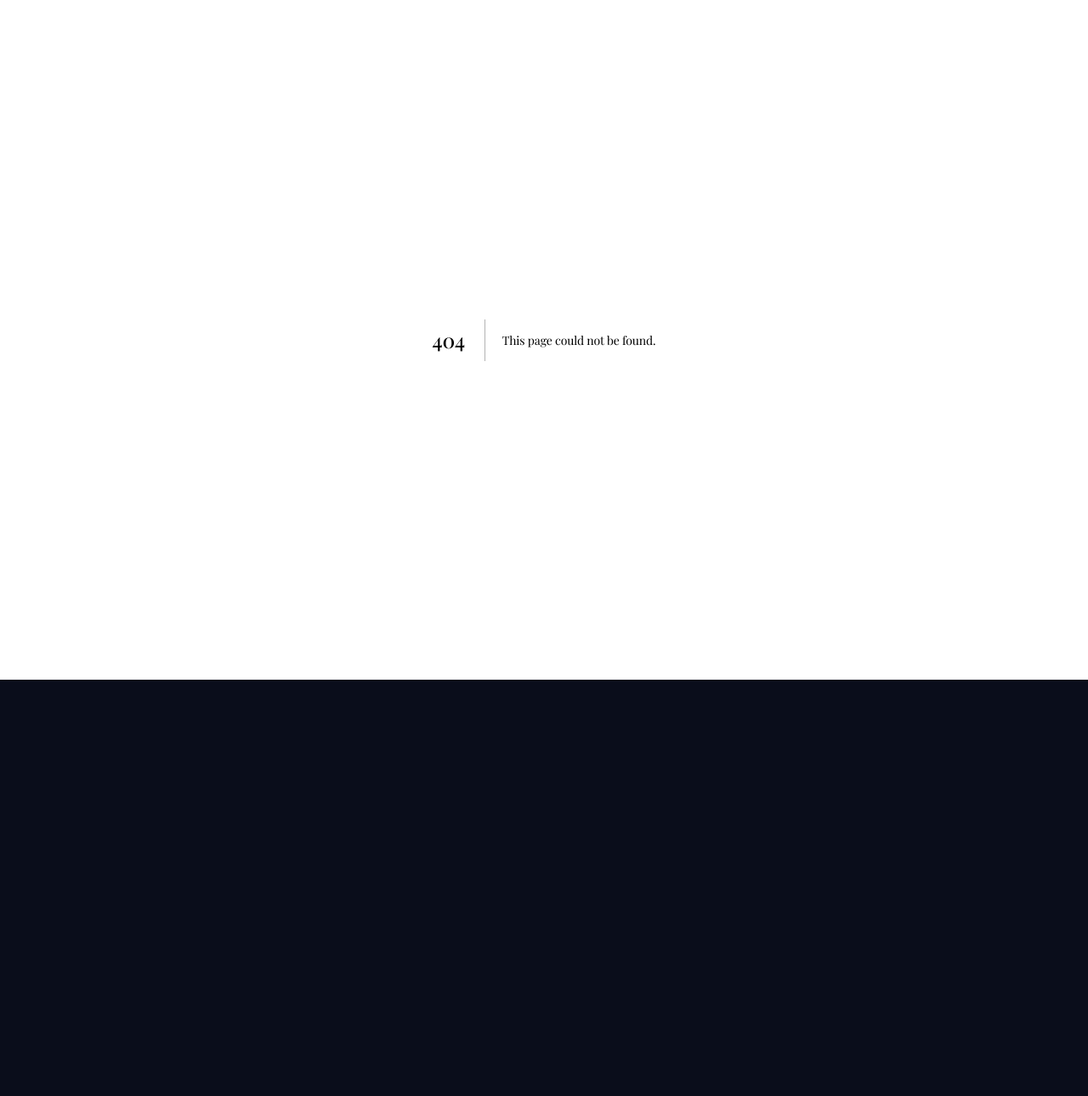
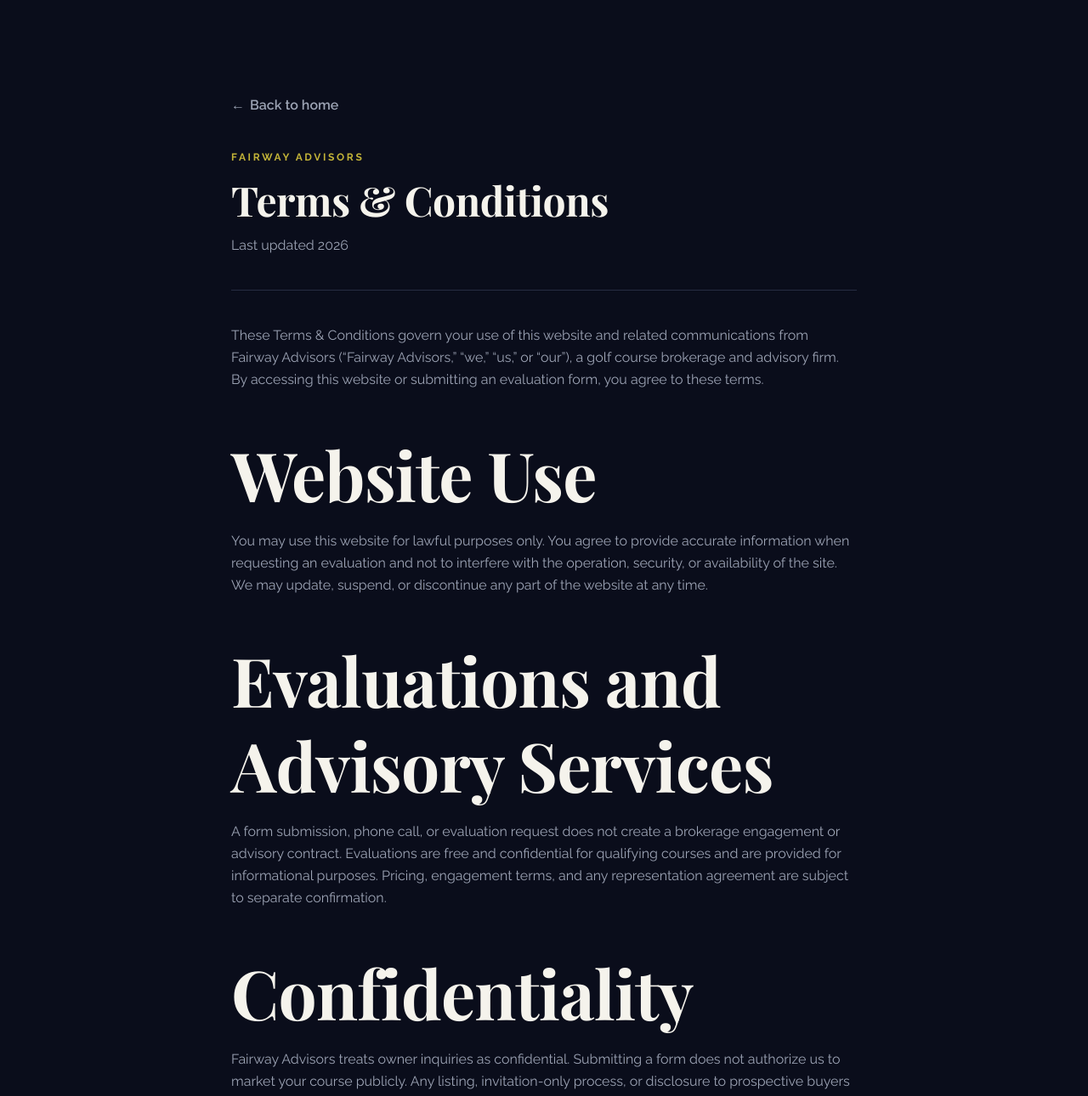
Before and after one commit to Landing-Pages-Websites/fairway-advisors-landing, a Next.js app: page /terms-and-conditions in a window 1280 px wide. Before the commit this address had no page. Shown: the top 1290 px of the page at 85% size. Before the commit the page ends 800 px from the top, so only its background shows below. Built offline with nearby package versions, Linux system fonts and the light colour scheme.

Commit message:
Add files via upload

```diff
--- /dev/null
+++ b/src/app/terms-and-conditions/page.tsx
@@ -0,0 +1,212 @@
+import type { Metadata } from "next";
+import { BRAND, CURRENT_YEAR, PHONE, PHONE_HREF } from "@/lib/content";
+
+export const metadata: Metadata = {
+  title: `Terms & Conditions — ${BRAND.company}`,
+  description: `Terms and Conditions for ${BRAND.company}, including website use, confidential evaluations, and SMS/text messaging.`,
+};
+
+function Section({
+  title,
+  children,
+}: {
+  title: string;
+  children: React.ReactNode;
+}): React.ReactElement {
+  return (
+    <section className="mt-12">
+      <h2 className="font-display text-2xl leading-tight text-[var(--color-text)] md:text-3xl">
+        {title}
+      </h2>
+      <div className="mt-4 space-y-4 text-[var(--color-muted)] leading-relaxed">
+        {children}
+      </div>
+    </section>
+  );
+}
+
+export default function TermsAndConditionsPage(): React.ReactElement {
+  return (
+    <main className="min-h-screen bg-[var(--color-primary)] text-[var(--color-text)]">
+      <div className="mx-auto max-w-[800px] px-5 py-20 md:px-8 md:py-28">
+        <a
+          href="/"
+          className="inline-flex items-center gap-1.5 text-sm font-semibold text-[var(--color-muted)] transition-colors hover:text-[var(--color-accent)]"
+        >
+          <span aria-hidden="true">←</span> Back to home
+        </a>
+
+        <header className="mt-10 border-b border-[var(--color-border)] pb-10">
+          <p className="eyebrow">{BRAND.company}</p>
+          <h1 className="mt-4 font-display text-4xl leading-[1.08] tracking-[-0.01em] text-[var(--color-text)] md:text-[3rem]">
+            Terms &amp; Conditions
+          </h1>
+          <p className="mt-4 text-sm text-[var(--color-muted)]">
+            Last updated {CURRENT_YEAR}
+          </p>
+        </header>
+
+        <div className="mt-10 space-y-4 text-[var(--color-muted)] leading-relaxed">
+          <p>
+            These Terms &amp; Conditions govern your use of this website and related
+            communications from {BRAND.company} (&ldquo;{BRAND.company},&rdquo;
+            &ldquo;we,&rdquo; &ldquo;us,&rdquo; or &ldquo;our&rdquo;), a golf course
+            brokerage and advisory firm. By accessing this website or submitting an
+            evaluation form, you agree to these terms.
+          </p>
+        </div>
+
+        <Section title="Website Use">
+          <p>
+            You may use this website for lawful purposes only. You agree to provide
+            accurate information when requesting an evaluation and not to interfere
+            with the operation, security, or availability of the site. We may update,
+            suspend, or discontinue any part of the website at any time.
+          </p>
+        </Section>
+
+        <Section title="Evaluations and Advisory Services">
+          <p>
+            A form submission, phone call, or evaluation request does not create a
+            brokerage engagement or advisory contract. Evaluations are free and
+            confidential for qualifying courses and are provided for informational
+            purposes. Pricing, engagement terms, and any representation agreement are
+            subject to separate confirmation.
+          </p>
+        </Section>
+
+        <Section title="Confidentiality">
+          <p>
+            {BRAND.company} treats owner inquiries as confidential. Submitting a form
+            does not authorize us to market your course publicly. Any listing,
+            invitation-only process, or disclosure to prospective buyers occurs only
+            under a separate engagement.
+          </p>
+        </Section>
+
+        <Section title="Intellectual Property">
+          <p>
+            The website, including text, graphics, logos, photos, and layout, is owned
+            by {BRAND.company} or used with permission. The Business of Golf® and
+            There&apos;s a Major Difference® are trademarks of {BRAND.company}. You
+            may not copy or reuse site content for commercial purposes without our
+            prior written consent.
+          </p>
+        </Section>
+
+        <Section title="Disclaimer">
+          <p>
+            Website content is provided for general information about golf course
+            brokerage and advisory services. It is not a guarantee of value, sale,
+            timing, or results. To the fullest extent permitted by law, we are not
+            liable for errors or interruptions on the website, or for delayed or
+            undelivered communications, including text messages.
+          </p>
+        </Section>
+
+        <Section title="Privacy">
+          <p>
+            Personal information submitted through this website is handled in
+            accordance with our{" "}
+            <a
+              href="/privacy"
+              className="font-semibold text-[var(--color-accent)] underline underline-offset-4"
+            >
+              Privacy Policy
+            </a>
+            .
+          </p>
+        </Section>
+
+        <Section title="Changes">
+          <p>
+            We may update these Terms &amp; Conditions by posting a revised version on
+            this page. Continued use of the website after an update constitutes
+            acceptance of the revised terms to the extent permitted by law.
+          </p>
+        </Section>
+
+        <Section title="SMS/Text Messaging">
+          <p>
+            {BRAND.company} may send you SMS/text messages only if you affirmatively
+            check the optional SMS consent checkbox. Providing a phone number or
+            submitting a form without checking that box does not constitute consent.
+            Messages may include inquiry responses, evaluation follow-ups, appointment
+            confirmations, reminders, and service updates.
+          </p>
+          <p>
+            Message frequency may vary. Standard Message and Data Rates may apply.
+            Carriers are not liable for delayed or undelivered messages. Consent is not
+            a condition of purchase. Reply STOP to opt out. Reply HELP for help.
+          </p>
+          <p>
+            Your mobile information will not be sold or shared with third parties for
+            promotional or marketing purposes. We will not share mobile information
+            with third parties for promotional or marketing purposes.
+          </p>
+          <p>
+            All the above categories exclude text messaging originator opt-in data and
+            consent; this information will not be shared with any third parties. We
+            will not share your opt-in to an SMS campaign with any third party for
+            purposes unrelated to providing you with the services of that campaign. We
+            may share your Personal Data, including your SMS opt-in or consent status,
+            with third parties that help us provide our messaging services, including
+            but not limited to platform providers, phone companies, and any other
+            vendors who assist us in the delivery of text messages.
+          </p>
+          <p>
+            To opt out, reply STOP to any text message. To get help, reply HELP or
+            contact{" "}
+            <a
+              href={BRAND.emailHref}
+              className="font-semibold text-[var(--color-accent)] underline underline-offset-4"
+            >
+              {BRAND.email}
+            </a>
+            . Opting out of text messages does not affect other communications from{" "}
+            {BRAND.company}.
+          </p>
+        </Section>
+
+        <Section title="Contact">
+          <div className="rounded-xl border border-[var(--color-border)] bg-[var(--color-surface)] p-6 shadow-card">
+            <p className="font-display text-lg text-[var(--color-text)]">
+              {BRAND.company}
+            </p>
+            <p className="mt-3">
+              <a
+                href={BRAND.emailHref}
+                className="transition-colors hover:text-[var(--color-accent)]"
+              >
+                {BRAND.email}
+              </a>
+            </p>
+            <p className="mt-1">
+              <a
+                href={PHONE_HREF}
+                className="transition-colors hover:text-[var(--color-accent)]"
+                aria-label={`Call ${BRAND.company} at ${PHONE}`}
+              >
+                {PHONE}
+              </a>
+            </p>
+          </div>
+        </Section>
+
+        <footer className="mt-16 border-t border-[var(--color-border)] pt-6 text-xs text-[var(--color-muted)]">
+          <p>
+            © {CURRENT_YEAR} {BRAND.company}. All rights reserved.
+          </p>
+          <p className="mt-3">
+            <a
+              href="/privacy"
+              className="font-semibold text-[var(--color-accent)] underline underline-offset-4"
+            >
+              Privacy Policy
+            </a>
+          </p>
+        </footer>
+      </div>
+    </main>
+  );
+}
```
